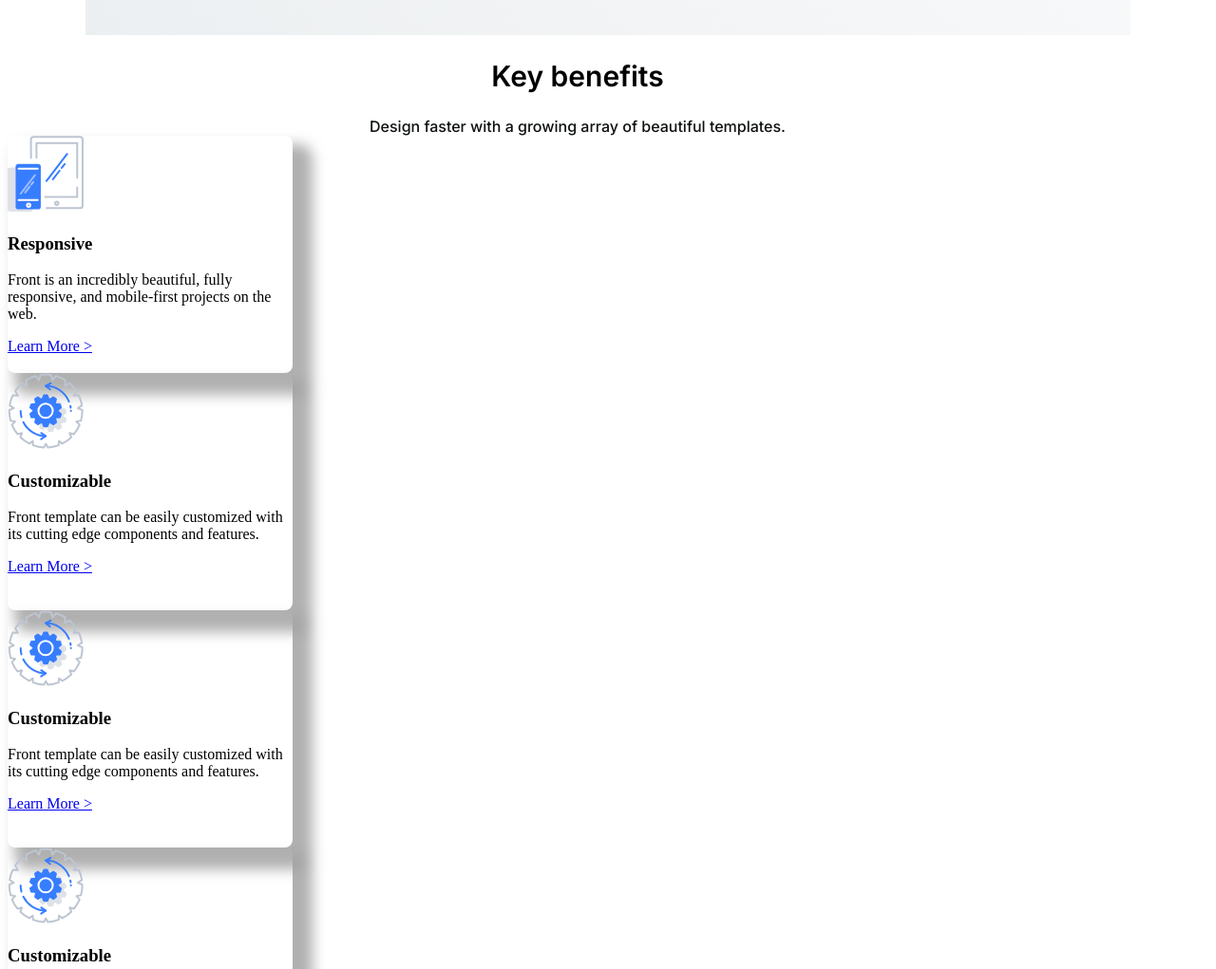
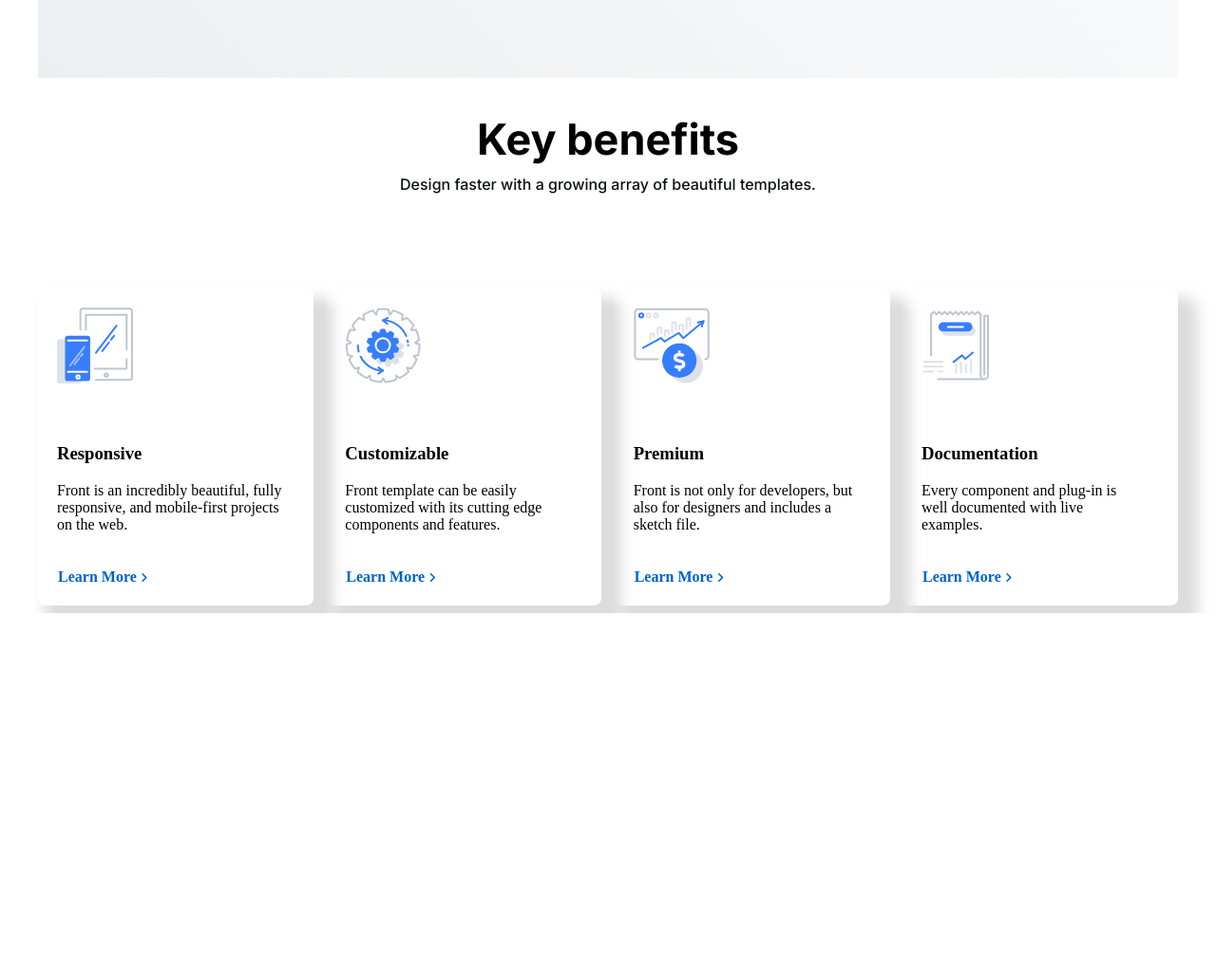
Before and after one commit to Jazzmin720/front-sass-website, a plain HTML site: page index.html in a window 1280 px wide. Shown: the part 826-1847 px from the top of the page at 95% size. After the commit the page ends 1472 px from the top, so only its background shows below. Drawn offline with Linux system fonts and the light colour scheme.

Commit message:
add files via upload

```diff
--- a/index.html
+++ b/index.html
@@ -65,70 +65,76 @@
                     </div>
                 </div>
                 <div class="logos">
-                    <div class="asana"><img src="../asana.png" alt="asana" id="asana"></div>
-                    <div class="atlassian"><img src="../atlassian.png" alt="atlassian" id="atlassian"></div>
-                    <div class="calendar"><img src="../calendar.png" alt="google calendar" id="calendar"></div>
-                    <div class="google-ads"><img src="../google-ads.png" alt="google ads" id="googleAds"></div>
-                    <div class="google"><img src="../google.png" alt="google" id="google"></div>
-                    <div class="paypal"><img src="../paypal.jpg" alt="paypal" id="paypal"></div>
-                    <div class="weave"><img src="../weave.png" alt="weave" id="weave"></div>
+                    <div class="asana"><img src="./asana.png" alt="asana" id="asana"></div>
+                    <div class="atlassian"><img src="./atlassian.png" alt="atlassian" id="atlassian"></div>
+                    <div class="calendar"><img src="./calendar.png" alt="google calendar" id="calendar"></div>
+                    <div class="google-ads"><img src="./google-ads.png" alt="google ads" id="googleAds"></div>
+                    <div class="google"><img src="./google.png" alt="google" id="google"></div>
+                    <div class="paypal"><img src="./paypal.jpg" alt="paypal" id="paypal"></div>
+                    <div class="weave"><img src="./weave.png" alt="weave" id="weave"></div>
                 </div>
             </div>
         </section>
-        <div class="key-benefits">
+        <div class="key-benefits-top">
             <h2>Key benefits</h2>
             <span>Design faster with a growing array of beautiful templates.</span>
-            <div class="cards-container">
+        </div>
+        <section class="key-benefits">
             <div class="card-1">
                     <div class="icon">
-                        <img src="../responsive.svg" alt="responsive" id="responsive">
+                        <img src="./responsive.svg" alt="responsive" id="responsive">
                     </div>
                     <div class="text">
                         <h3>Responsive</h3>
                         <p>Front is an incredibly beautiful, fully responsive, and mobile-first projects on the web.</p>
                     </div>
-                    <div class=learn-more-card>
-                        <a href="#">Learn More ></a></div>
+                    <div class="learn-more-2">
+                        <a href="#">Learn More <i class="fa-solid fa-angle-right"></i></a></div>
                     </div>
                 </div>
-                <div class="card-2">
+
+                <div class="card-1">
                     <div class="icon">
-                      <img src="../customizable.svg" alt="customizable" id="customizable">
+                        <img src="./customizable.svg" alt="responsive" id="responsive">
                     </div>
                     <div class="text">
                         <h3>Customizable</h3>
                         <p>Front template can be easily customized with its cutting edge components and features.</p>
                     </div>
-                    <div class=learn-more-card>
-                      <a href="#">Learn More ></a></div>
+                    <div class="learn-more-2">
+                        <a href="#">Learn More <i class="fa-solid fa-angle-right"></i></a></div>
                     </div>
                 </div>
-                <div class="card-3">
+                <div class="card-1">
                     <div class="icon">
-                      <img src="../customizable.svg" alt="customizable" id="customizable">
+                        <img src="./premium.svg" alt="responsive" id="responsive">
                     </div>
                     <div class="text">
-                      <h3>Customizable</h3>
-                      <p>Front template can be easily customized with its cutting edge components and features.</p>
+                        <h3>Premium</h3>
+                        <p>Front is not only for developers, but also for designers and includes a sketch file.</p>
                     </div>
-                    <div class=learn-more-card>
-                      <a href="#">Learn More ></a>
+                    <div class="learn-more-2">
+                        <a href="#">Learn More <i class="fa-solid fa-angle-right"></i></a></div>
                     </div>
                 </div>
-                <div class="card-4">
+                <div class="card-1">
                     <div class="icon">
-                      <img src="../customizable.svg" alt="customizable" id="customizable">
+                        <img src="./documentation.svg" alt="responsive" id="responsive">
                     </div>
                     <div class="text">
-                      <h3>Customizable</h3>
-                      <p>Front template can be easily customized with its cutting edge components and features.</p>
+                        <h3>Documentation</h3>
+                        <p>Every component and plug-in is
+                            <br>
+                            well documented with live
+                            <br>
+                            examples.</p>
                     </div>
-                    <div class=learn-more-card>
-                      <a href="#">Learn More ></a>
+                    <div class="learn-more-2">
+                        <a href="#">Learn More <i class="fa-solid fa-angle-right"></i></a></div>
                     </div>
                 </div>
-
-
+            </section>
+            <section class="get-started">
 
             </section>
 
--- a/main.css
+++ b/main.css
@@ -1,34 +1,64 @@
 .key-benefits{
     width:1200px;
+
 }
-.key-benefits h2{
+.key-benefits-top{
     font-family: 'Inter', sans-serif;
     font-size:30px;
     font-weight:600;
     text-align:center;
 }
-.key-benefits span{
+.key-benefits-top h2{
+    margin-bottom:10px;
+}
+.key-benefits-top span{
     font-family: 'Inter', sans-serif;
     font-size:16px;
     font-weight:500;
     color:var(--font-color-dark);
     display:block;
     text-align:center;
+
 }
-.cards-container{
+.key-benefits{
+   margin:auto;
+   padding-top:100px;
+
     display:flex;
+    flex-direction:row;
+
+    justify-content: space-between;
 }
 
 .card-1,.card-2,.card-3,.card-4{
-    display:flex;
-    flex-direction:column;
-    justify-content:flex-start;
-    box-shadow:14px 16px 14px 7px rgba(156,156,156,0.8);
+
+    box-shadow:14px 16px 14px 7px rgba(211,211,211,0.8);
     border-radius:8px;
-    width:300px;
-    height:250px;
+    width:290px;
+
 }
-#customizable,#responsive{
+#customizable,#responsive,#premium,#documentation{
     width:80px;
     height:80px;
+    padding:20px;
 }
+.text{
+    padding:20px;
+}
+.learn-more-2{
+    border:1px solid transparent;
+    border-radius:40px;
+    background-color:white;
+    margin-left:20px;
+    margin-top:0;
+    margin-bottom:20px;
+}
+.learn-more-2 a{
+    color:var(--link-hover);
+    font-weight:600;
+    text-decoration: none;
+}
+.fa-angle-right{
+    font-size:12px;
+
+}
--- a/styles.css
+++ b/styles.css
@@ -6,8 +6,10 @@
     --font-color-dark:#0e1111;
 
 }
+/*header*/
 .header{
-    width:1100px;
+    width:1200px;
+    height:900px;
     margin:auto;
     background-image:linear-gradient(45deg,var(--header-color)0%, white 100%);
 }
@@ -133,12 +135,14 @@ a:hover{
 .learn-more a{
     color:var(--link-hover);
     font-weight:600;
+    text-decoration: none;
 }
 .logos{
     display:grid;
     grid-template-columns: repeat(auto-fit,minmax(200px,1fr));
     grid-template-rows: repeat(auto-fit,minmax(200px,1fr));
     width:450px;
+    margin-right:20px;
 }
 .google{
     grid-row-start:1;
@@ -187,6 +191,7 @@ a:hover{
     grid-row-end:4;
     grid-column-start:4;
     grid-column-end:5;
+
 }
 #asana,#atlassian,#calendar,#googleAds,#google,
 #paypal,#weave{
```
Lines whose indentation alone changed are shown as unchanged.
